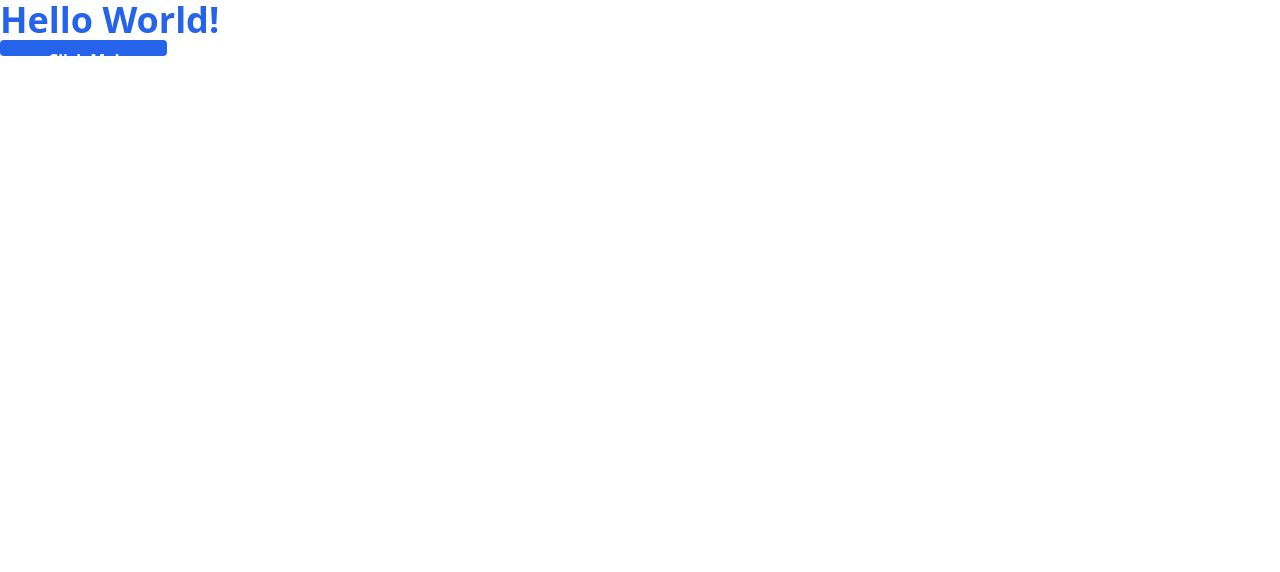
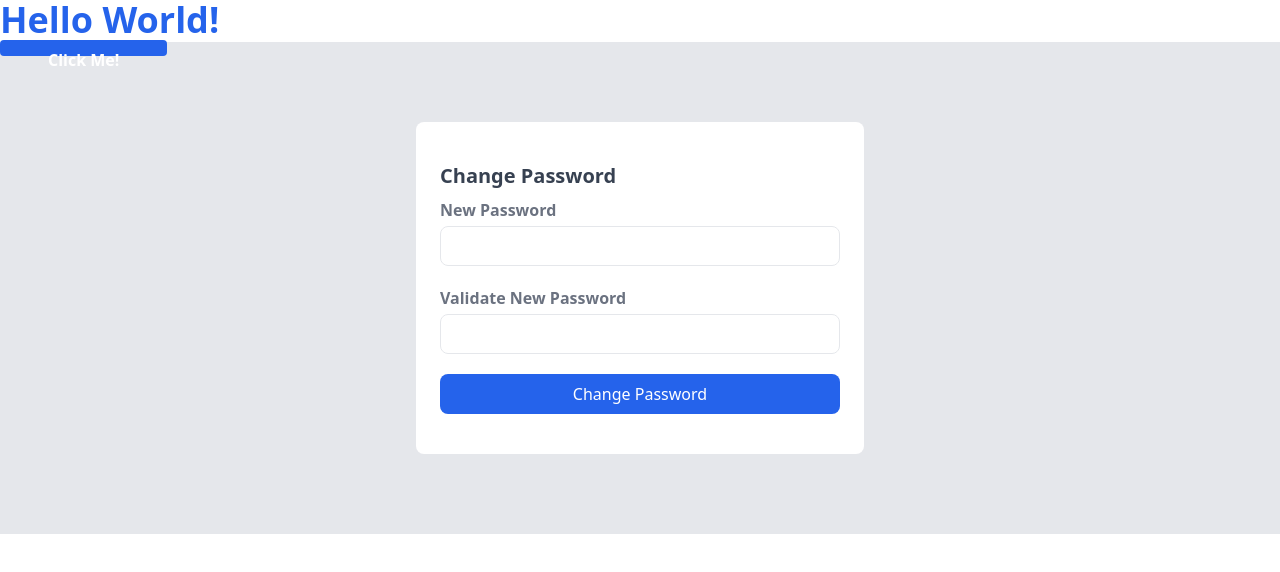
Before and after one commit to bounswe/bounswe2023group6, a React (Create React App) app in the folder app/frontend/: page /change-password in a window 1280 px wide. Shown: the top 572 px of the page. Built offline with nearby package versions, Linux system fonts and the light colour scheme.

Commit message:
Add change password page

```diff
--- a/app/frontend/src/App.js
+++ b/app/frontend/src/App.js
@@ -1,6 +1,6 @@
 import React from 'react'
 import { Route, Routes, BrowserRouter } from 'react-router-dom'
-import { ForgotPassword, Login, Signup } from './pages/Auth'
+import { ChangePassword, ForgotPassword, Login, Signup } from './pages/Auth'
 
 const App = () => (
 	<BrowserRouter>
@@ -8,6 +8,7 @@ const App = () => (
 			<Route path='/login' element={<Login />} />
 			<Route path='/forgot-password' element={<ForgotPassword />} />
 			<Route path='/signup' element={<Signup />} />
+			<Route path='/change-password' element={<ChangePassword />} />
 		</Routes>
 	</BrowserRouter>
 )
--- /dev/null
+++ b/app/frontend/src/pages/Auth/ChangePassword.js
@@ -0,0 +1,106 @@
+import React, { useState, useEffect } from 'react'
+import { useNavigate, useSearchParams } from 'react-router-dom'
+import 'tailwindcss/tailwind.css'
+
+const ChangePassword = () => {
+	const [newPassword, setNewPassword] = useState('')
+	const [validatePassword, setValidatePassword] = useState('')
+	const [isLoading, setIsLoading] = useState(false)
+	const [error, setError] = useState(null)
+	const [isSuccessful, setIsSuccessful] = useState(false)
+	const navigate = useNavigate()
+	const [searchParams] = useSearchParams()
+	const token = searchParams.get('token') // Assume token is a query param
+
+	const validMockToken = '123456' // Replace this with an actual valid token for your application
+
+	useEffect(() => {
+		if (isSuccessful) {
+			const timer = setTimeout(() => {
+				navigate('/') // Redirect to homepage
+			}, 2000)
+			return () => clearTimeout(timer)
+		}
+	}, [isSuccessful, navigate])
+
+	const handleChangePassword = async (e) => {
+		e.preventDefault()
+		setIsLoading(true)
+		setError(null)
+
+		if (newPassword !== validatePassword) {
+			setError('Passwords do not match')
+			setIsLoading(false)
+			return
+		}
+
+		try {
+			// Simulate API call for changing password
+			await new Promise((resolve, reject) => {
+				setTimeout(() => {
+					if (token === validMockToken && newPassword && validatePassword) {
+						resolve()
+					} else {
+						reject(new Error('Invalid token or password'))
+					}
+				}, 2000)
+			})
+
+			setIsSuccessful(true)
+		} catch (err) {
+			setError(err.message)
+		} finally {
+			setIsLoading(false)
+		}
+	}
+
+	return (
+		<div className='bg-gray-200 py-20'>
+			<div className='max-w-md mx-auto bg-white rounded-lg overflow-hidden md:max-w-md'>
+				<div className='md:flex'>
+					<div className='w-full p-3 px-6 py-10'>
+						<div className='w-full'>
+							<h1 className='text-xl text-gray-700 font-semibold mb-2'>Change Password</h1>
+							{isSuccessful ? (
+								<div>
+									<p className='text-green-500'>Password successfully changed. Redirecting to homepage...</p>
+								</div>
+							) : (
+								<form onSubmit={handleChangePassword} className='space-y-5'>
+									<div>
+										<label className='block mb-1 font-semibold text-gray-500'>New Password</label>
+										<input
+											className='w-full h-10 px-3 text-base placeholder-gray-600 border rounded-lg focus:shadow-outline'
+											type='password'
+											value={newPassword}
+											onChange={(e) => setNewPassword(e.target.value)}
+										/>
+									</div>
+									<div>
+										<label className='block mb-1 font-semibold text-gray-500'>Validate New Password</label>
+										<input
+											className='w-full h-10 px-3 text-base placeholder-gray-600 border rounded-lg focus:shadow-outline'
+											type='password'
+											value={validatePassword}
+											onChange={(e) => setValidatePassword(e.target.value)}
+										/>
+									</div>
+									{error && <p className='text-red-500'>{error}</p>}
+									<button
+										className='w-full h-10 px-3 text-white transition-colors duration-150 bg-blue-600 rounded-lg focus:shadow-outline hover:bg-blue-700'
+										type='submit'
+										disabled={isLoading}
+									>
+										{isLoading ? 'Changing password...' : 'Change Password'}
+									</button>
+								</form>
+							)}
+						</div>
+					</div>
+				</div>
+			</div>
+		</div>
+	)
+}
+
+export default ChangePassword
--- a/app/frontend/src/pages/Auth/index.js
+++ b/app/frontend/src/pages/Auth/index.js
@@ -1,3 +1,4 @@
 export { default as ForgotPassword } from './ForgotPassword'
 export { default as Login } from './Login'
 export { default as Signup } from './Signup'
+export { default as ChangePassword } from './ChangePassword'
```
